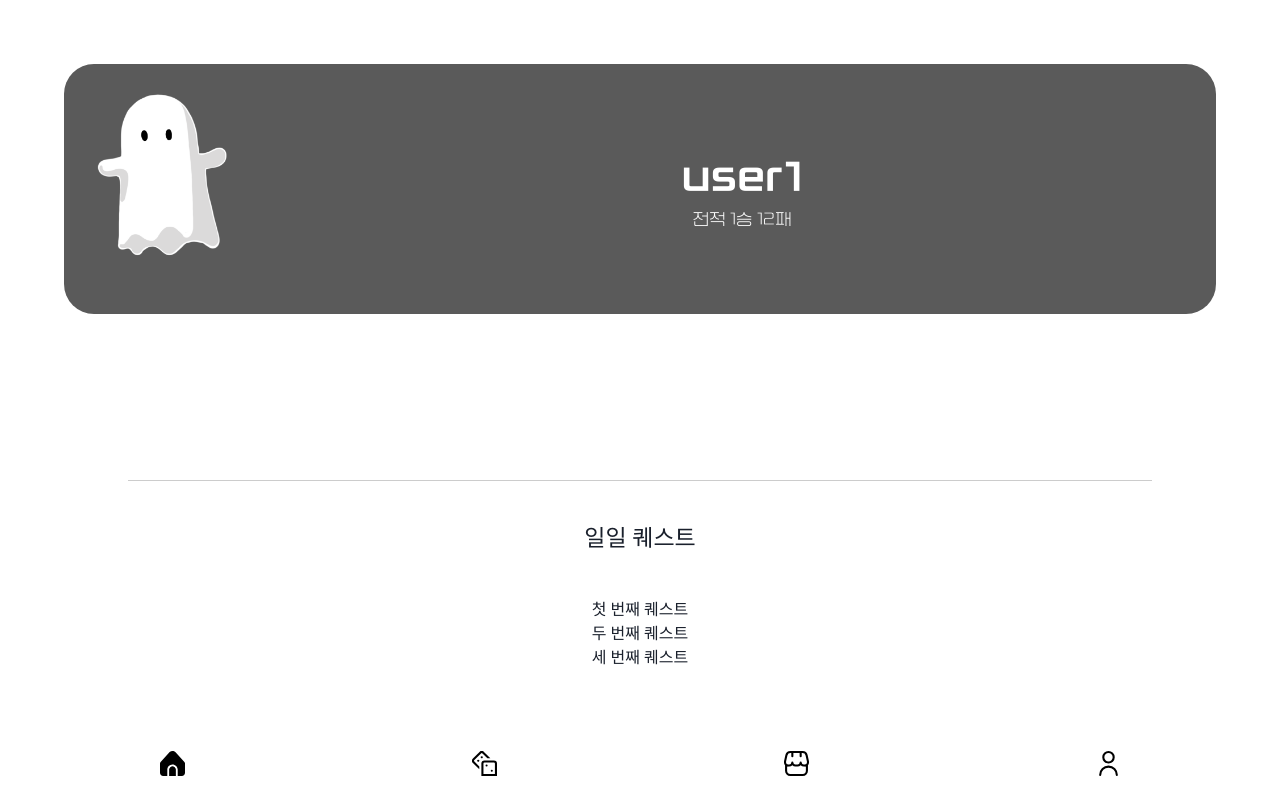
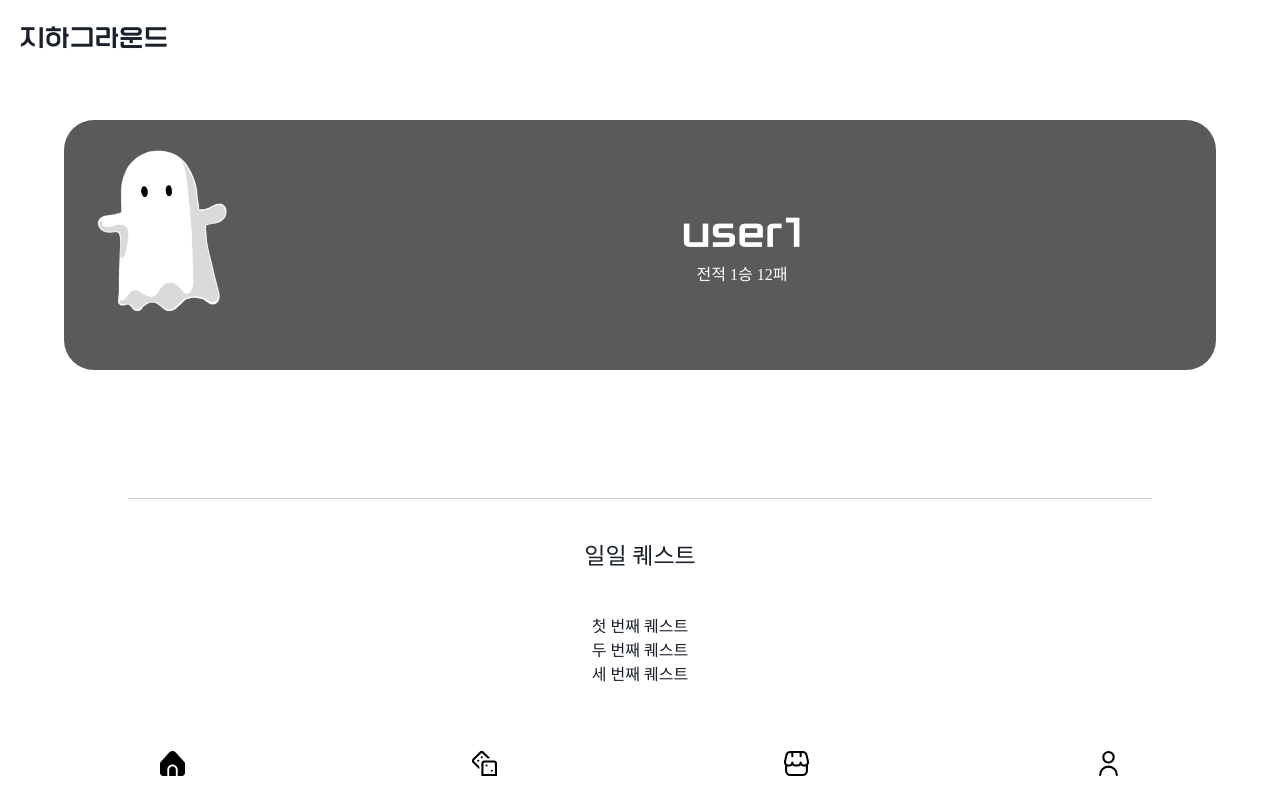
Before and after one commit to flow4camp/flow4-front, a React (Create React App) app: page /home in a window 1280 px wide. Built offline with nearby package versions, Linux system fonts and the light colour scheme; a web font is replaced by a local one.

Commit message:
feat) 홈 헤더 수정

```diff
--- a/src/components/UserCharacter.scss
+++ b/src/components/UserCharacter.scss
@@ -7,9 +7,9 @@
 
 @keyframes motion {
     0% {
-      margin-top: 0px;
+        margin-top: 0px;
     }
     100% {
-      margin-top: 12px;
+        margin-top: 12px;
     }
-  }
+}
--- a/src/pages/Home.tsx
+++ b/src/pages/Home.tsx
@@ -3,6 +3,7 @@ import React from "react";
 import { NavLink } from "react-router-dom";
 import Layout from "../components/layout";
 import UserCharacter from "../components/UserCharacter";
+import { Center, Button, Text, Box, Spacer, Flex } from '@chakra-ui/react';
 
 function Home() {
 
@@ -19,16 +20,26 @@ function Home() {
   return (
     <Layout>
       <div style={styles.container}>
+      <Box w='100%'>
+          <Text
+            w='fit-content'
+            p={3}
+            m={2}
+            paddingBottom={0}
+            marginBottom={0}
+            fontSize='2xl'
+            style={{ fontFamily: 'Font-Title' }}
+          >지하그라운드</Text>
+        </Box>
         <div style={styles.userinfoContainer}>
           <div style={styles.userinfoChar}>
             <NavLink to="/edit-character">
-              {/* <img src="/images/test_img.gif" alt="Edit Character" /> */}
               <UserCharacter />
             </NavLink>
           </div>
           <div style={styles.userinfoText}>
             <div style={styles.userName}>{nickName}</div>
-            <div style={{ fontFamily: "Font-Title-Light" }}>
+            <div style={{ fontFamily: "Font-Content" }}>
               전적 {winNum}승 {looseNum}패
             </div>
           </div>
@@ -81,7 +92,7 @@ const styles: Styles = {
   userinfoChar: {},
   questContainer: {
     borderTop: "1px solid #ccc",
-    marginTop: "13%",
+    marginTop: "10%",
     flex: 1,
     width: "80%",
   },
```
